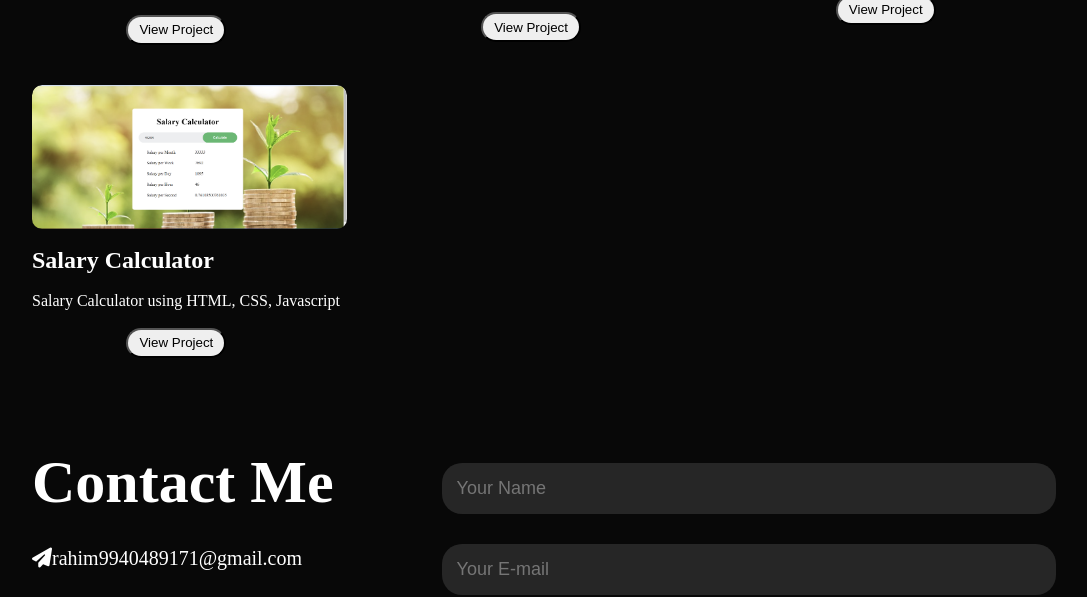
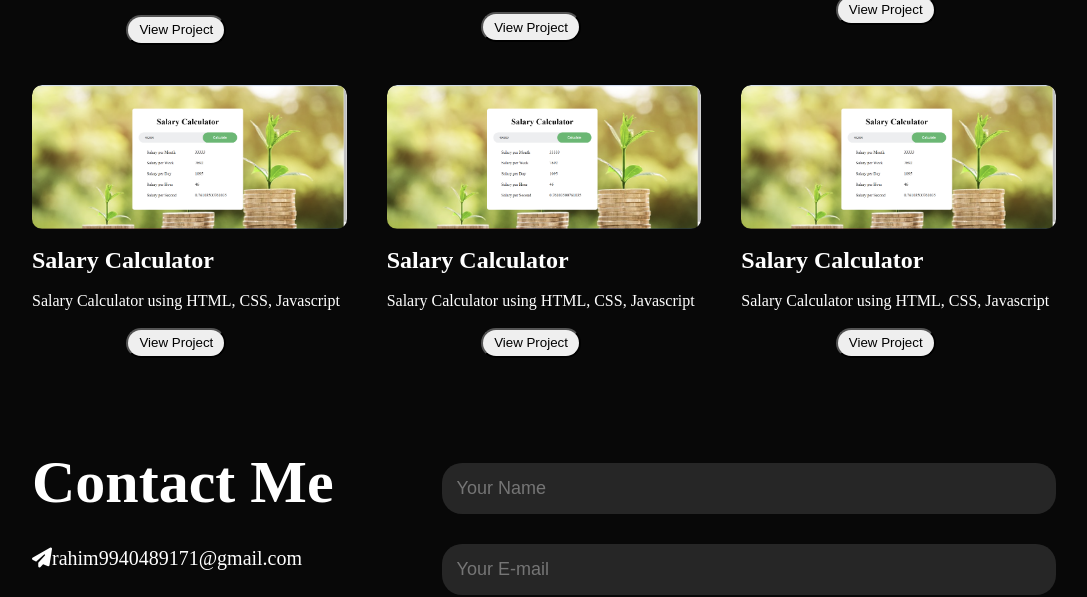
Before and after one commit to RAHEEM15/Raheem-s-Portfolio, a plain HTML site: page index.html in a window 1280 px wide. Shown: the part 1841-2438 px from the top of the page, without its empty margins (96-1183 px from the left). Drawn offline with Linux system fonts and the light colour scheme.

Commit message:
Update index.html

```diff
--- a/index.html
+++ b/index.html
@@ -128,6 +128,18 @@ technical skills in a professional environment. .</p>
                     <p>Salary Calculator using HTML, CSS, Javascript</p><br>
                     <a href="https://raheem15.github.io/Salary-Calculator/" target="_blank"><button>View Project</button></a>
             </div>
+            <div class="work">
+                <img src="./Screen Shots/Salary Screen Shot.png" alt="Simple ToDo-List Project Image"><br>
+                <h2>Salary Calculator</h2><br>
+                    <p>Salary Calculator using HTML, CSS, Javascript</p><br>
+                    <a href="https://raheem15.github.io/Salary-Calculator/" target="_blank"><button>View Project</button></a>
+            </div>
+            <div class="work">
+                <img src="./Screen Shots/Salary Screen Shot.png" alt="Simple ToDo-List Project Image"><br>
+                <h2>Salary Calculator</h2><br>
+                    <p>Salary Calculator using HTML, CSS, Javascript</p><br>
+                    <a href="https://raheem15.github.io/Salary-Calculator/" target="_blank"><button>View Project</button></a>
+            </div>
 
 
         </div>
```
